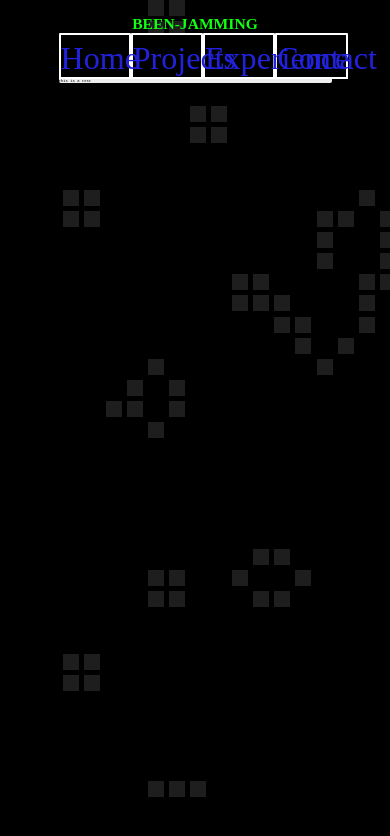
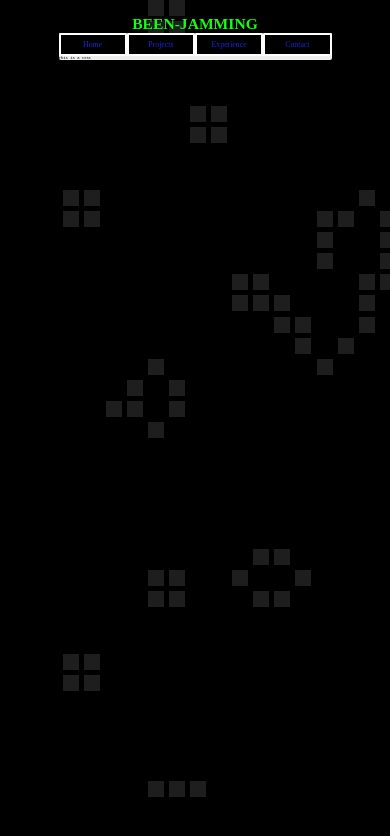
Before and after one commit to computergeek314/Neural-Networks, a plain HTML site: page index.html in a window 390 px wide. Drawn offline with Linux system fonts and the light colour scheme; a web font is replaced by a local one.

Commit message:
Adjusting for mobile

```diff
--- a/style.css
+++ b/style.css
@@ -28,8 +28,7 @@ div.navbutton {
 	float: left;
 	width: 25%;;
 	font-family: 'SFPixelateBold';
-	font-size: 3.8vh;
-	height: 5vh;
+	font-size: 2vw;
 	border: 2px solid white;
 	border-radius: 0.25vw 0.25vw 0px 0px;
 	padding: 0px;
@@ -38,6 +37,7 @@ div.navbutton {
 	transition: color 0.5s;
 	transition: background 0.5s;
 	background: #000000;
+	padding-bottom: 10px;
 }
 
 div.navbutton a {
```
